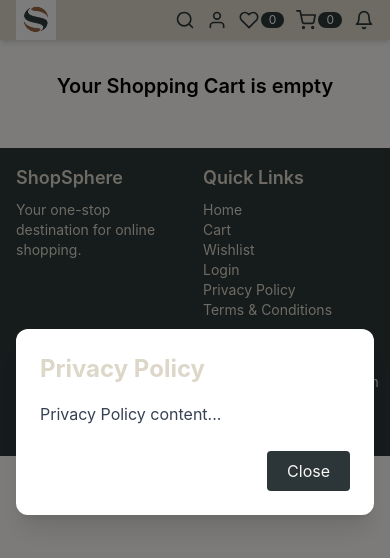
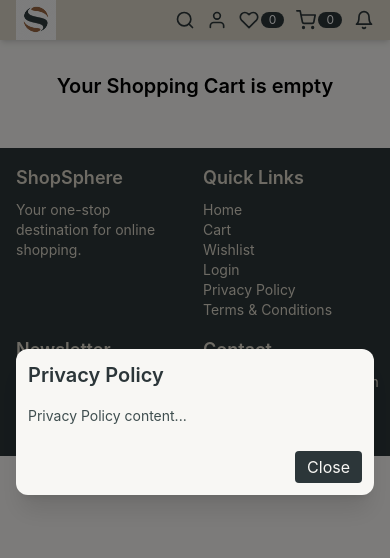
Before and after one commit to Fe-nyx/ShopSphere-Ecom-Project, a React (Vite) app: page /cart in a window 390 px wide. Both pictures are taken after a click on the button "Privacy Policy". Shown: the top 558 px of the page. Built offline with nearby package versions, Linux system fonts and the light colour scheme.

Commit message:
Coloring and Responsiveness Done?

```diff
--- a/src/components/Header.jsx
+++ b/src/components/Header.jsx
@@ -40,7 +40,7 @@
 
 
   return (
-    <header className="sticky top-0 z-50 shadow-md bg-[var(--color-beige)]">
+    <header className="sticky top-0 z-50 shadow-md bg-[var(--color-beige)] text-[var(--color-coal)]">
 
       <div className="flex items-center justify-between px-4">
 
@@ -54,7 +54,7 @@
             className="h-10 md:h-15 w-10 md:w-15 object-contain"
           />
 
-          <h1 className="hidden md:block text-2xl font-bold text-[var(--color-coal)]">
+          <h1 className="hidden md:block text-2xl font-bold hover:text-[var(--color-slate)]/90">
             ShopSphere
           </h1>
         </Link>
@@ -65,7 +65,7 @@
 
           <button
             onClick={() => setShowSearch(!showSearch)}
-            className="text-xl md:text-2xl cursor-pointer text-[var(--color-coal)]"
+            className="text-xl md:text-2xl cursor-pointer hover:text-[var(--color-slate)]/90"
           >
             {showSearch ? <FiX /> : <FiSearch />}
           </button>
@@ -73,14 +73,14 @@
           <Link
             to="/login"
           >
-            <FiUser className="text-xl md:text-2xl text-[var(--color-coal)]" />
+            <FiUser className="text-xl md:text-2xl hover:text-[var(--color-slate)]/90" />
           </Link>
 
           <Link
             to="/wishlist"
-            className="flex items-center gap-0.5"
+            className="flex items-center gap-0.5 hover:text-[var(--color-slate)]/90"
           >
-            <FiHeart className="text-xl md:text-2xl text-[var(--color-coal)]" />
+            <FiHeart className="text-xl md:text-2xl" />
             <span
               className="
                 bg-[var(--color-coal)]
@@ -96,9 +96,9 @@
 
           <Link
             to="/cart"
-            className="flex items-center gap-0.5"
+            className="flex items-center gap-0.5 hover:text-[var(--color-slate)]/90"
           >
-            <FiShoppingCart className="text-xl md:text-2xl text-[var(--color-coal)]" />
+            <FiShoppingCart className="text-xl md:text-2xl" />
             <span
               className="
                 bg-[var(--color-coal)]
@@ -112,7 +112,7 @@
             </span>
           </Link>
 
-          <FiBell className="text-xl md:text-2xl text-[var(--color-coal)]" />
+          <FiBell className="text-xl md:text-2xl hover:text-[var(--color-slate)]/90 cursor-pointer" />
 
         </div>
 
--- a/src/components/Modal.jsx
+++ b/src/components/Modal.jsx
@@ -18,7 +18,7 @@
       >
         <div
           className="
-            bg-white
+            bg-[var(--color-cream)]
             rounded-xl
             shadow-xl
             w-full
@@ -26,13 +26,14 @@
             max-h-[80vh]
             overflow-y-auto
             mx-4
-            p-6
+            p-3
+            md:p-6
         "
         >
-          <h2 className="text-2xl font-bold mb-4">{title}</h2>
-          <div className="text-gray-700 leading-relaxed">{children}</div>
+          <h2 className="text-[var(--color-coal)] text-xl md:text-2xl font-semibold md:font-bold mb-4">{title}</h2>
+          <div className="text-sm md:text-base text-[var(--color-slate)] leading-relaxed">{children}</div>
           <div className="mt-6 flex justify-end">
-            <button onClick={onClose} className="btn-primary px-5 py-2">
+            <button onClick={onClose} className="btn-primary px-3 md:px-5 py-1 md:py-2">
               Close
             </button>
           </div>
--- a/src/pages/CartPage.jsx
+++ b/src/pages/CartPage.jsx
@@ -28,7 +28,7 @@
 
 
   return (
-    <>
+    <div className="text-[var(--color-coal)]">
       <h1 className="text-xl md:text-2xl lg:text-3xl font-bold text-center my-4 md:my-8">
         Shopping Cart
       </h1>
@@ -54,7 +54,7 @@
 
             <Link
               to={`/product/${item.product.id}`}
-              className="hover:text-blue-600 transition"
+              className="hover:text-[var(--color-slate)]/80"
             >
               <p className="text-base md:text-lg font-semibold mb-1 md:mb-2 line-clamp-2">
                 {item.product.title}
@@ -124,7 +124,7 @@
         </button>
 
       </div>
-    </>
+    </div>
   )
 }
 
--- a/src/pages/ProductDetailsPage.jsx
+++ b/src/pages/ProductDetailsPage.jsx
@@ -91,17 +91,7 @@
             </span>
           </div>
 
-          <div className="text-sm md:text-base bg-[var(--color-beige)] rounded p-2 md:p-4 mb-4 md:mb-6 text-[var(--color-coal)]/70">
-            <p>✓ Free Shipping</p>
-            <p>✓ Secure Payment</p>
-            <p>✓ Easy Returns</p>
-          </div>
-
-          <p className="text-[var(--color-coal)] leading-relaxed mb-4 md:mb-6">
-            {productDetails?.description}
-          </p>
-
-          <div className="flex gap-3">
+          <div className="flex gap-3 mb-4">
             <button
               className="
                 px-6
@@ -138,6 +128,18 @@
               )}
             </button>
           </div>
+
+          <div className="text-sm md:text-base bg-[var(--color-beige)] rounded p-2 md:p-4 mb-4 md:mb-6 text-[var(--color-coal)]/70">
+            <p>✓ Free Shipping</p>
+            <p>✓ Secure Payment</p>
+            <p>✓ Easy Returns</p>
+          </div>
+
+          <p className="text-[var(--color-coal)] leading-relaxed mb-4 md:mb-6">
+            {productDetails?.description}
+          </p>
+
+
         </div>
       </div>
     </div>
--- a/src/pages/WishlistPage.jsx
+++ b/src/pages/WishlistPage.jsx
@@ -47,15 +47,15 @@
 
             <Link
               to={`/product/${item.id}`}
-              className="hover:text-blue-600 transition"
+              className="text-[var(--color-coal)] hover:text-[var(--color-slate)]/80"
             >
-              <p className="text-base md:text-lg font-semibold mb-1 md:mb-2 line-clamp-2 text-[var(--color-coal)]">
+              <p className="text-base md:text-lg font-semibold mb-1 md:mb-2 line-clamp-2">
                 {item.title}
               </p>
             </Link>
 
 
-            <p className="text-sm md:text-base mb-4 md:mb-8 text-[var(--color-coal)]/70">
+            <p className="text-sm md:text-base mb-4 md:mb-8 text-[var(--color-slate)]">
               Price: ${item.price}
             </p>
 
```
